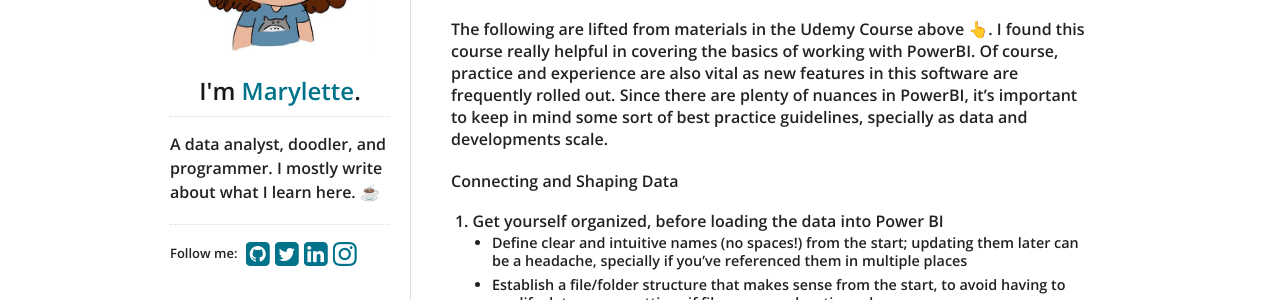
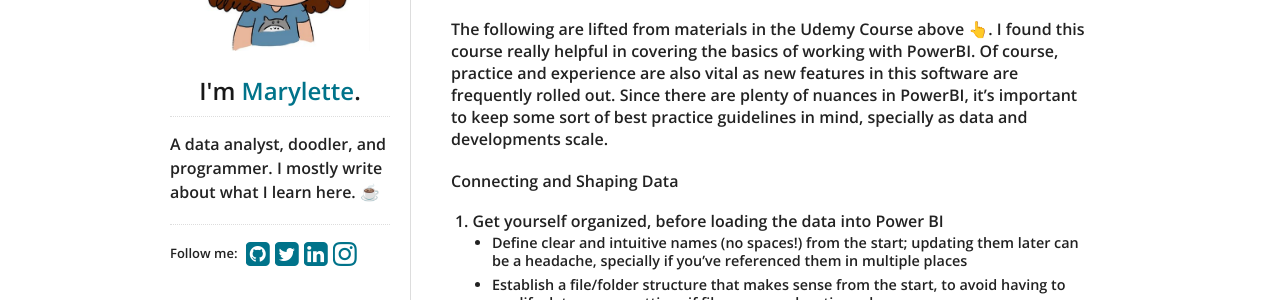
Before and after one commit to maryletteroa/maryletteroa.github.io, a Jekyll site: the page built from _posts/2021-08-27-data-handling-modeling-best-practice.md, in a window 1280 px wide. Shown: the part 182-482 px from the top of the page. Built offline with Jekyll 4.4.1, drawn with Linux system fonts in a browser that asks for light colours.

Commit message:
update post

```diff
--- a/_posts/2021-08-27-data-handling-modeling-best-practice.md
+++ b/_posts/2021-08-27-data-handling-modeling-best-practice.md
@@ -7,7 +7,7 @@
 
 Reference: [Microsoft Power BI Desktop for Business Intelligence ](https://www.udemy.com/course/microsoft-power-bi-up-running-with-power-bi-desktop/)
 
-The following are lifted from materials in the Udemy Course above 👆. I found this course really helpful in covering the basics of working with PowerBI. Of course, practice and experience are also vital as new features in this software are frequently rolled out.  Since there are plenty of nuances in PowerBI, it's important to keep in mind some sort of best practice guidelines, specially as data and developments scale.
+The following are lifted from materials in the Udemy Course above 👆. I found this course really helpful in covering the basics of working with PowerBI. Of course, practice and experience are also vital as new features in this software are frequently rolled out.  Since there are plenty of nuances in PowerBI, it's important to keep some sort of best practice guidelines in mind, specially as data and developments scale.
 
 Connecting and Shaping Data
 1. Get yourself organized, before loading the data into Power BI
```
